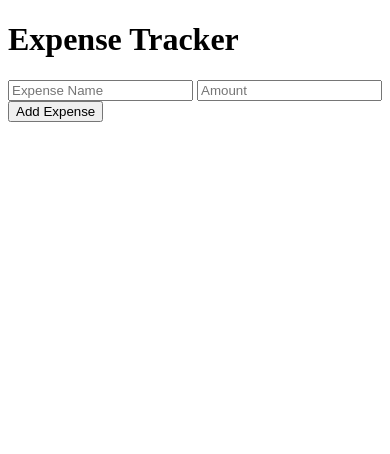
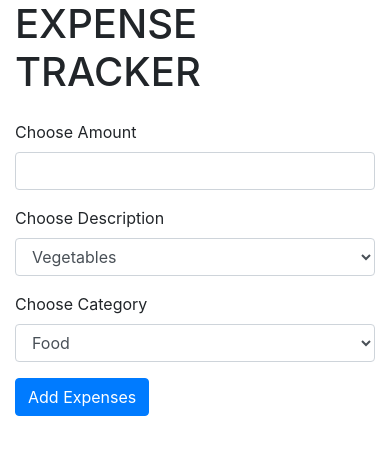
Before and after one commit to Amitadhikari52/Expense-tracker, a plain HTML site: page index.html in a window 390 px wide. Drawn offline with nearby package versions, Linux system fonts and the light colour scheme.

Commit message:
Update index.html
Update index.html with improved user interface and responsive design

```diff
--- a/index.html
+++ b/index.html
@@ -1,17 +1,57 @@
 <!DOCTYPE html>
 <html>
+
 <head>
-  <title>Expense Tracker</title>
+    <link rel="stylesheet" href="style.css" />
+    <link rel="stylesheet" href="https://stackpath.bootstrapcdn.com/bootstrap/4.5.2/css/bootstrap.min.css"
+        integrity="sha384-JcKb8q3iqJ61gNV9KGb8thSsNjpSL0n8PARn9HuZOnIxN0hoP+VmmDGMN5t9UJ0Z" crossorigin="anonymous" />
+    <script src="https://code.jquery.com/jquery-3.5.1.slim.min.js"
+        integrity="sha384-DfXdz2htPH0lsSSs5nCTpuj/zy4C+OGpamoFVy38MVBnE+IbbVYUew+OrCXaRkfj"
+        crossorigin="anonymous"></script>
+    <script src="https://cdn.jsdelivr.net/npm/popper.js@1.16.1/dist/umd/popper.min.js"
+        integrity="sha384-9/reFTGAW83EW2RDu2S0VKaIzap3H66lZH81PoYlFhbGU+6BZp6G7niu735Sk7lN"
+        crossorigin="anonymous"></script>
+    <script src="https://stackpath.bootstrapcdn.com/bootstrap/4.5.2/js/bootstrap.min.js"
+        integrity="sha384-B4gt1jrGC7Jh4AgTPSdUtOBvfO8shuf57BaghqFfPlYxofvL8/KUEfYiJOMMV+rV"
+        crossorigin="anonymous"></script>
 </head>
+
 <body>
-  <h1>Expense Tracker</h1>
-  <form id="expenseForm">
-    <input type="text" id="expenseName" placeholder="Expense Name" required />
-    <input type="number" id="expenseAmount" placeholder="Amount" required />
-    <button type="submit">Add Expense</button>
-  </form>
-  <ul id="expenseList"></ul>
+    <div class="container">
+        <h1 class="heading1">EXPENSE TRACKER</h1>
+        <form id="myform">
+            <div class="mt-4">
+                <label for="amount">Choose Amount </label>
+                <input type="text" id="amount" class="form-control">
+            </div>
 
-  <script src="app.js"></script>
+            <div class="mt-3">
+                <label for="description">Choose Description </label>
+                <select id="description" class="form-control">
+                    <option value="vegetables">Vegetables</option>
+                    <option value="tickets">Tickets</option>
+                    <option value="electricity">Electricity</option>
+                    <option value="rent">Rent</option>
+                </select>
+            </div>
+
+            <div class="mt-3">
+                <label for="category">Choose Category </label>
+                <select id="category" class="form-control">
+                    <option value="Food">Food</option>
+                    <option value="Travel">Travel</option>
+                    <option value="Utilities">Utilities</option>
+                    <option value="Miscellaneous">Miscellaneous</option>
+                </select>
+            </div>
+
+            <button type="submit" class="btn btn-primary mt-3">Add Expenses</button>
+        </form>
+        <ul id="listofItems"></ul>
+    </div>
+
+    <script src="app.js"></script>
+
 </body>
+
 </html>
```
